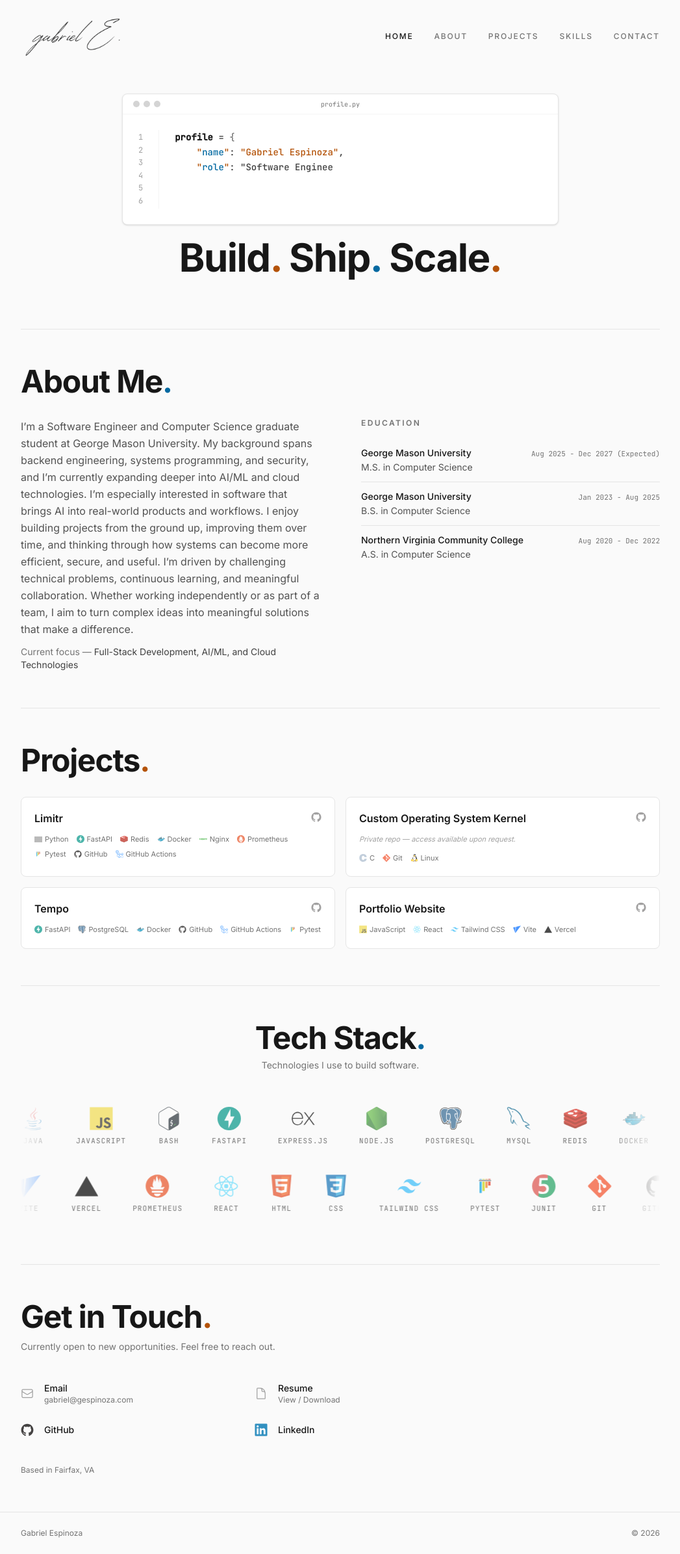
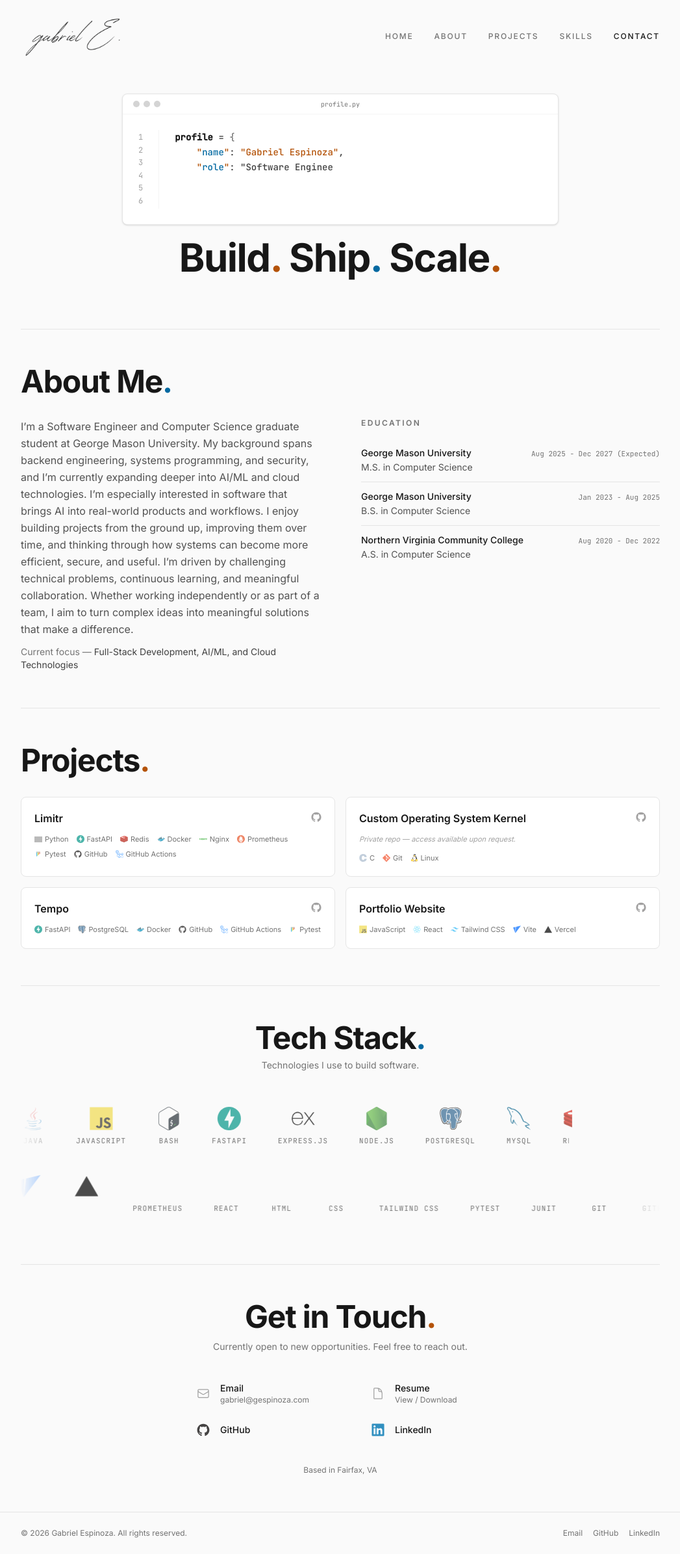
Before and after one commit to GabrieI-Espinoza/portfolio, a React (Vite) app in the folder my-portfolio/: page / in a window 1280 px wide. Shown: the whole page at 65% size, without its empty margins (116-1163 px from the left). Built offline with nearby package versions, Linux system fonts and the light colour scheme; grey boxes are pictures that could not be loaded.

Commit message:
feat: enhance footer with added links to socials and improve layout and header styling

```diff
--- a/my-portfolio/src/App.jsx
+++ b/my-portfolio/src/App.jsx
@@ -1,6 +1,6 @@
 import { useState, useEffect } from "react";
 
-import { SECTIONS } from "./data";
+import { SECTIONS, CONTACT } from "./data";
 import Terminal from "./components/Terminal";
 import AboutView from "./sections/AboutView";
 import ProjectsView from "./sections/ProjectsView";
@@ -26,21 +26,31 @@ function App() {
     return () => window.removeEventListener("scroll", onScroll);
   }, []);
 
-  /* Highlight active nav link via IntersectionObserver */
+  /* Highlight nav link for the most visible section */
   useEffect(() => {
     const sections = document.querySelectorAll("[data-section]");
     if (!sections.length) return;
 
+    const ratios = new Map();
+
     const observer = new IntersectionObserver(
       (entries) => {
         entries.forEach((entry) => {
-          if (entry.isIntersecting) {
-            const id = entry.target.getAttribute("id");
-            if (id) setActiveSection(id);
+          ratios.set(entry.target.id, entry.intersectionRatio);
+        });
+
+        let best = null;
+        let highest = 0;
+        ratios.forEach((ratio, id) => {
+          if (ratio > highest) {
+            highest = ratio;
+            best = id;
           }
         });
+
+        if (best) setActiveSection(best);
       },
-      { threshold: 0.3 },
+      { threshold: [0, 0.25, 0.5, 0.75, 1] },
     );
 
     sections.forEach((s) => observer.observe(s));
@@ -193,8 +203,12 @@ function App() {
       {/* Footer */}
       <footer className="relative z-10 border-t border-border">
         <div className="max-w-5xl mx-auto px-5 py-6 flex flex-col sm:flex-row items-center justify-between gap-4 text-xs text-neutral-500">
-          <span>Gabriel Espinoza</span>
-          <span>&copy; {new Date().getFullYear()}</span>
+          <span>&copy; {new Date().getFullYear()} Gabriel Espinoza. All rights reserved.</span>
+          <div className="flex gap-4">
+            <a href={`mailto:${CONTACT.links.email}`} className="hover:text-neutral-700 transition-colors">Email</a>
+            <a href={CONTACT.links.github} target="_blank" rel="noopener noreferrer" className="hover:text-neutral-700 transition-colors">GitHub</a>
+            <a href={CONTACT.links.linkedin} target="_blank" rel="noopener noreferrer" className="hover:text-neutral-700 transition-colors">LinkedIn</a>
+          </div>
         </div>
       </footer>
     </div>
--- a/my-portfolio/src/sections/ContactView.jsx
+++ b/my-portfolio/src/sections/ContactView.jsx
@@ -52,7 +52,7 @@ const ContactLink = ({ icon, label, sub, href, external }) => (
 );
 
 const ContactView = () => (
-  <div>
+  <div className="text-center">
     <h2 className="section-heading mb-3">
       Get in Touch<span className="text-accent-warm">.</span>
     </h2>
@@ -60,7 +60,7 @@ const ContactView = () => (
       Currently open to new opportunities. Feel free to reach out.
     </p>
 
-    <div className="grid grid-cols-1 sm:grid-cols-2 gap-x-12 gap-y-1 max-w-2xl">
+    <div className="inline-grid grid-cols-1 sm:grid-cols-2 gap-x-24 gap-y-1 text-left">
       <ContactLink
         icon={<MailIcon />}
         label="Email"
```
